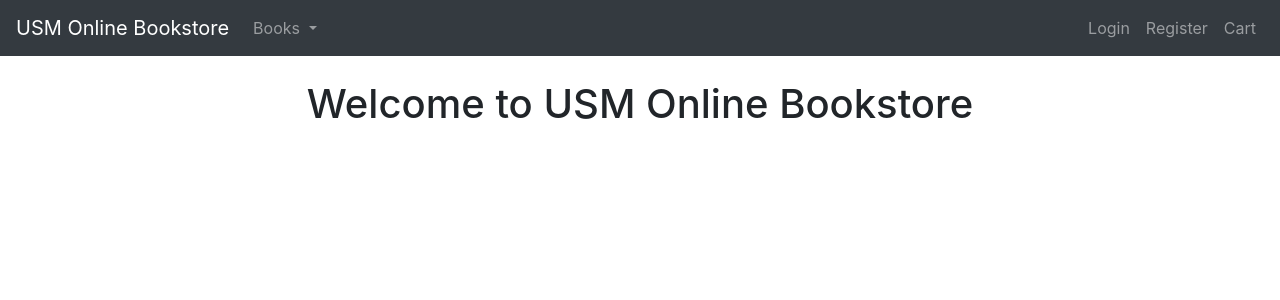
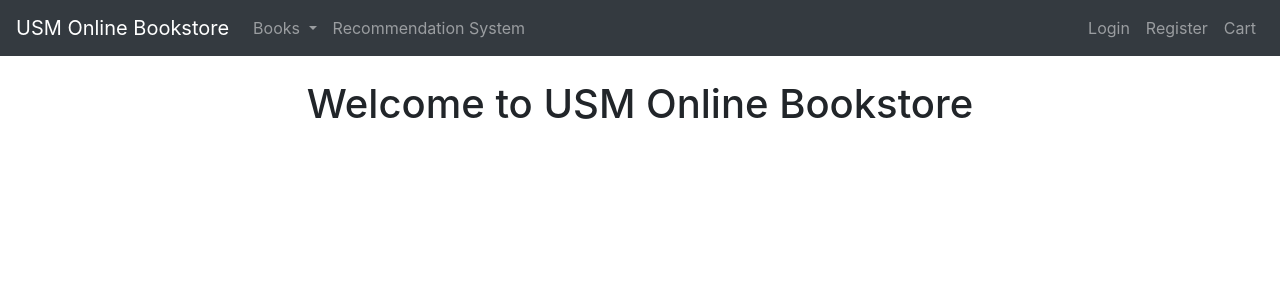
Before and after one commit to chuuhtetnaing/book_store, a Django app: page / in a window 1280 px wide. Shown: the top 300 px of the page. Run offline with Django 3.2, Linux system fonts and the light colour scheme; data comes from the database, SQL or seed files in the repository; both versions use the stored data as it was after the commit; parts of the project's set-up code (start-up, migrations or seed data) failed here and were passed over; some libraries are stand-ins or nearby versions.

Commit message:
added item-to-item and frequent bought items

```diff
--- a/account/templates/account/base.html
+++ b/account/templates/account/base.html
@@ -50,6 +50,9 @@
                   {% endif %}
               {% endfor %}
             </div>
+          </li>
+          <li class="nav-item">
+            <a class="nav-link" href="#">Recommendation System</a>
           </li>
 
           {% if "/account/home" == request.path %}
--- a/store/views.py
+++ b/store/views.py
@@ -6,8 +6,10 @@ from store.models import Book, Genre
 from django.core.paginator import Paginator
 from joblib import load
 from django.conf import settings
+from surprise import dump
 
-loaded_rules = load(os.path.join(settings.BASE_DIR, 'rules.sav'))
+mba_rules = load(os.path.join(settings.BASE_DIR, 'rules.sav'))
+_, cf_item_to_item = dump.load(os.path.join(settings.BASE_DIR, 'cf_item_to_item.sav'))
 
 def home(request):
     context = {}
@@ -44,11 +46,38 @@ def books(request, genre):
 def view_book(request, book_id):
     cart = request.session.get('cart')
     book = Book.objects.get(book_id=book_id)
-    recommendation_book_id = [list(x) for x in list(loaded_rules[(loaded_rules['antecedents'] == {book_id}) & (loaded_rules['consequents_len'] == 1)].sort_values(by=['lift'], ascending=False)['consequents'][:3])]
-    recommendation_books = list()
-    for book_id in recommendation_book_id:
-        recommendation_books.append(Book.objects.get(book_id=book_id[0]))
-    context = {"book": book, 'recommendation_books': recommendation_books, "cart": cart}
+
+    itemset1_recommendation_book_id = [list(x) for x in list(mba_rules[(mba_rules['antecedents'] == {book_id}) & (mba_rules['consequents_len'] == 1)].sort_values(by=['lift'], ascending=False)['consequents'][:3])]
+
+    if itemset1_recommendation_book_id:
+        itemset1_recommendation_books = list()
+        for id in itemset1_recommendation_book_id:
+            itemset1_recommendation_books.append(Book.objects.get(book_id=id[0]))
+    else:
+        itemset1_recommendation_books = None
+
+    check_len = [list(x) for x in list(mba_rules[(mba_rules['antecedents'] == {book_id}) & (mba_rules['consequents_len'] == 3)].sort_values(by=['lift'], ascending=False)['consequents'][:3])]
+    if len(check_len) == 3:
+        itemset3_recommendation_book_id = [list(x) for x in list(mba_rules[(mba_rules['antecedents'] == {book_id}) & (mba_rules['consequents_len'] == 3)].sort_values(by=['lift'], ascending=False)['consequents'][2:3])][0]
+    elif len(check_len) == 2:
+        itemset3_recommendation_book_id = [list(x) for x in list(mba_rules[(mba_rules['antecedents'] == {book_id}) & (mba_rules['consequents_len'] == 3)].sort_values(by=['lift'], ascending=False)['consequents'][1:2])][0]
+    elif len(check_len) == 1:
+        itemset3_recommendation_book_id = [list(x) for x in list(mba_rules[(mba_rules['antecedents'] == {book_id}) & (mba_rules['consequents_len'] == 3)].sort_values(by=['lift'], ascending=False)['consequents'][:1])][0]
+    else:
+        itemset3_recommendation_book_id = None
+
+    if itemset3_recommendation_book_id:
+        itemset3_recommendation_books = list()
+        for id in itemset3_recommendation_book_id:
+            itemset3_recommendation_books.append(Book.objects.get(book_id=id))
+    else:
+        itemset3_recommendation_books = None
+
+    book_inner_id = cf_item_to_item.trainset.to_inner_iid(book_id)
+    current_book_neighbors = cf_item_to_item.get_neighbors(book_inner_id, k=3)
+    current_book_neighbors = [Book.objects.get(book_id=cf_item_to_item.trainset.to_raw_iid(inner_id)) for inner_id in current_book_neighbors]
+
+    context = {"book": book, 'itemset1_recommendation_books': itemset1_recommendation_books, 'itemset3_recommendation_books': itemset3_recommendation_books, 'item_to_item_recommendation_books': current_book_neighbors, "cart": cart}
     return render(request, 'store/book_detail.html', context)
 
 def view_cart(request):
```
Also changed, not shown: store/templates/store/book_detail.html (+43 -7 lines), db.sqlite3, 1 other file.
